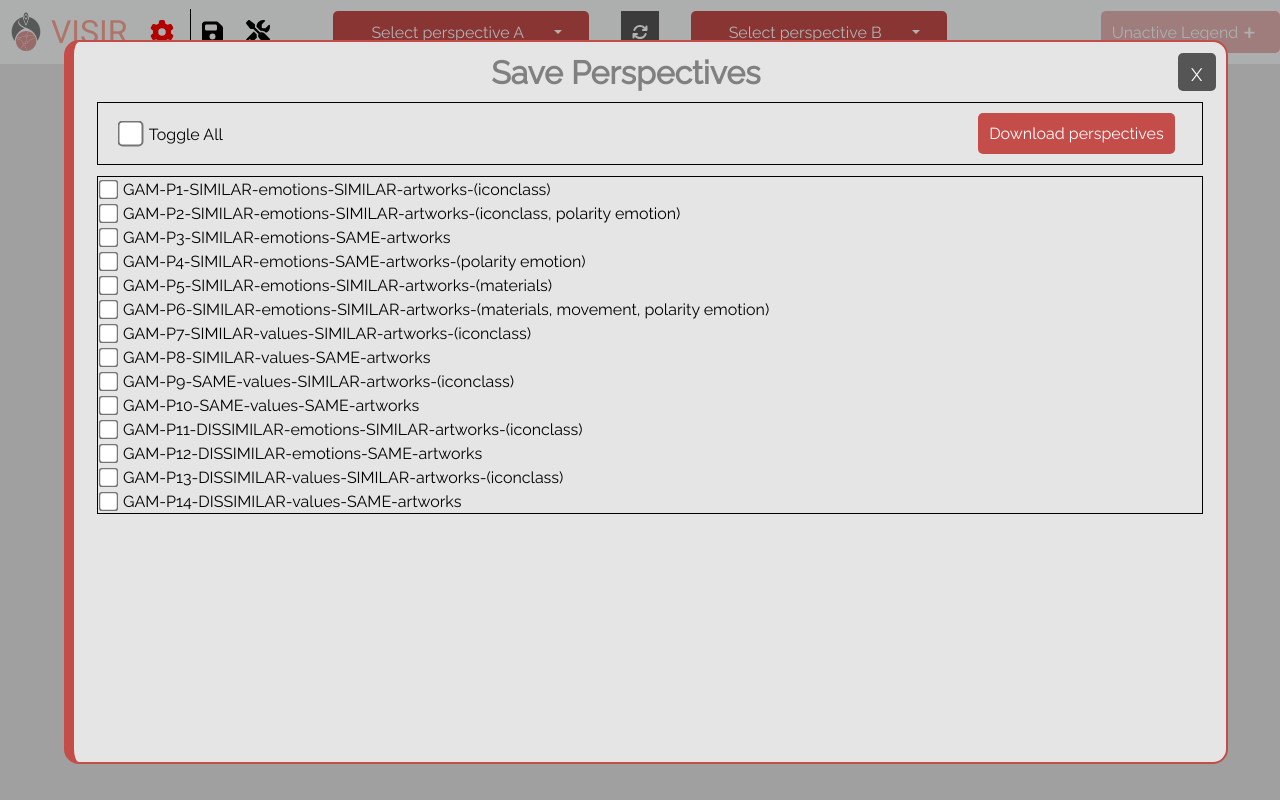
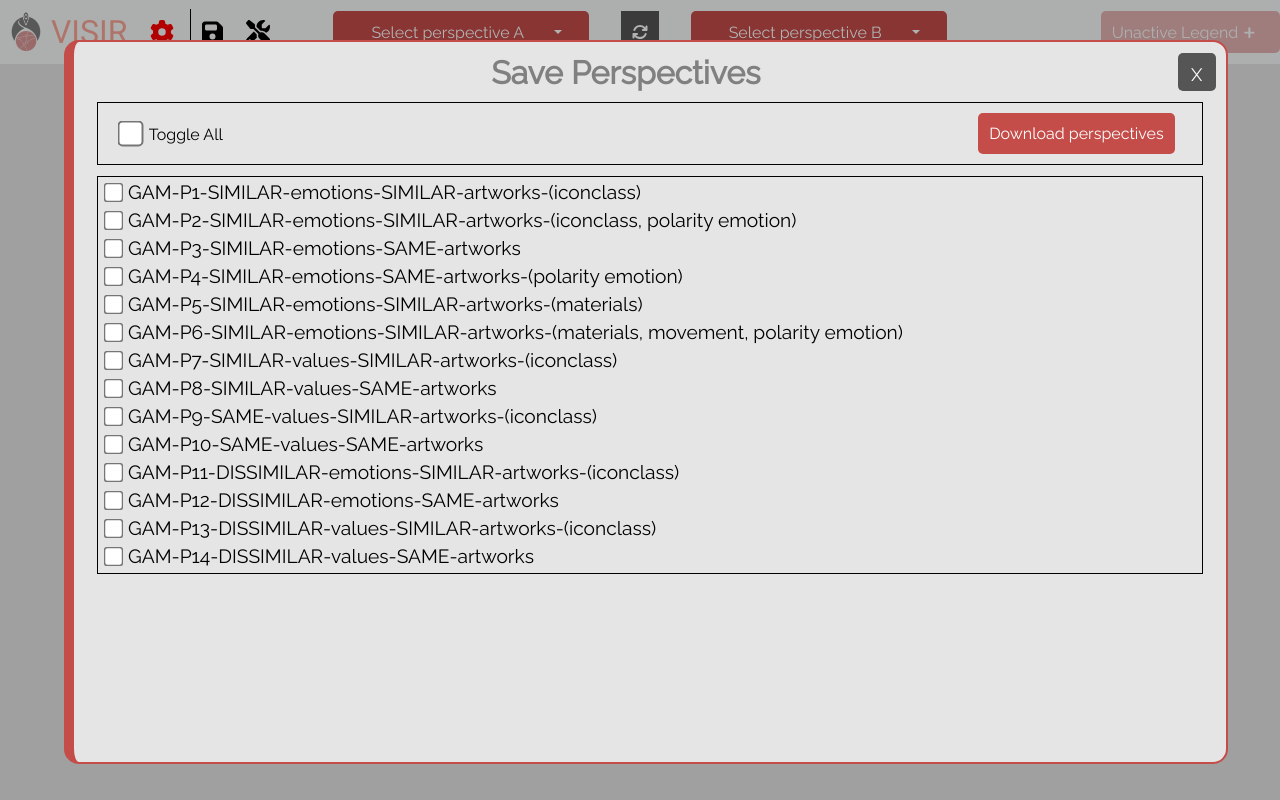
Before and after one commit to spice-h2020/VISIR, a React (Create React App) app: page / in a window 1280 px wide. Both pictures are taken after a click on the button 212 px from the left and 32 px from the top of the page. Built offline with nearby package versions, Linux system fonts and the light colour scheme.

Commit message:
saveRow scale updated

```diff
--- a/src/components/savePerspectives.tsx
+++ b/src/components/savePerspectives.tsx
@@ -116,7 +116,7 @@ export const SavePerspective = ({
                         </div>
                     </div>
                     {/*Panel with all perspectives to pick from*/}
-                    <div style={{ border: "1px solid black", marginTop: "1%" }}>
+                    <div style={{ border: "1px solid black", marginTop: "1%", maxHeight: "65vh", overflow: "auto" }}>
                         {perspectiveRows}
                     </div>
                 </div>
@@ -128,12 +128,15 @@ export const SavePerspective = ({
 
 function getPerspectivesInARow(allPerspectivesIds: PerspectiveId[]): React.ReactNode[] {
     const rows: React.ReactNode[] = [];
+    const scale = 2;
 
     for (let i = 0; i < allPerspectivesIds.length; i++) {
         let newRow =
-            <div style={{ display: "flex", height: "1.5rem", alignItems: "center" }}>
-                <input type="checkbox" id={`${allPerspectivesIds[i].id}-cb`} style={{ scale: "1.5" }}></input>
-                <label style={{ marginLeft: "5px" }} htmlFor={`${allPerspectivesIds[i].id}-cb`}> {allPerspectivesIds[i].name}</label>
+            <div className="row checkbox-row active" style={{ display: "flex", height: "1.5rem", margin: "0.25rem", marginLeft: "5px", alignItems: "center" }}>
+                <input type="checkbox" id={`${allPerspectivesIds[i].id}-cb`} style={{ scale: `1.5` }}></input>
+                <label style={{ marginLeft: "5px", fontSize: "1.2rem" }} htmlFor={`${allPerspectivesIds[i].id}-cb`}>
+                    {allPerspectivesIds[i].name}
+                </label>
             </div>;
 
         rows.push(newRow);
```
